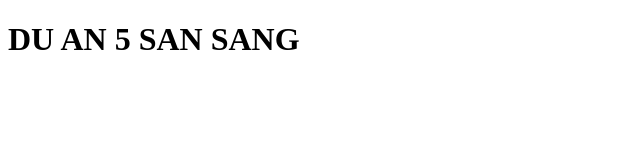
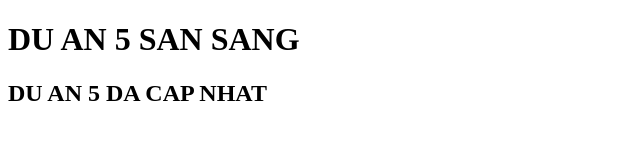
Before and after one commit to nguyenvantrungtruc2001-dev/duan6, a plain HTML site: page index.html in a window 1280 px wide. Shown: the whole page, without its empty margins (0-640 px from the left). Drawn offline with Linux system fonts and the light colour scheme.

Commit message:
sua doi lan 1

```diff
--- a/index.html
+++ b/index.html
@@ -7,5 +7,6 @@
   </head>
   <body>
     <h1>DU AN 5 SAN SANG</h1>
+    <h2>DU AN 5 DA CAP NHAT</h2>
   </body>
 </html>
```
